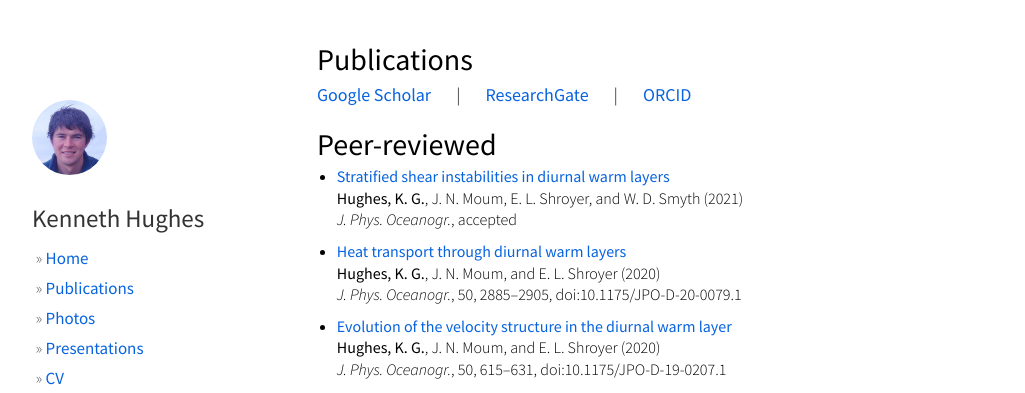
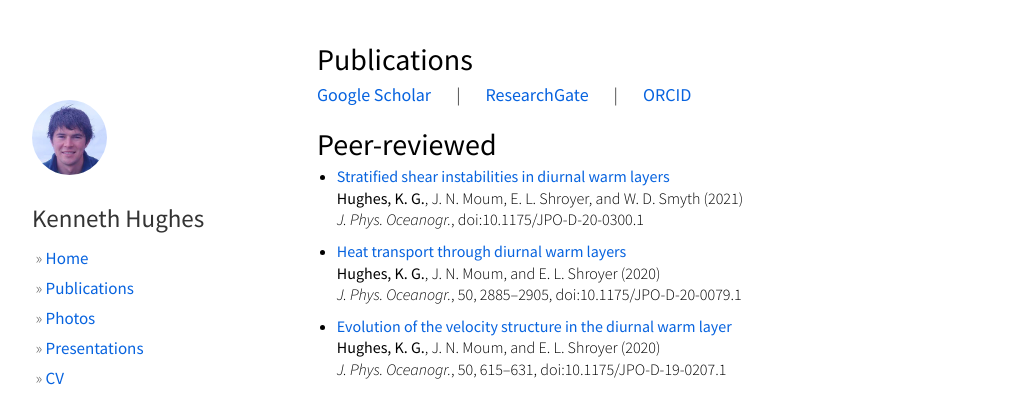
Before and after one commit to hugke729/hugke729.github.io, a Jekyll site: the page built from publications/index.md, in a window 1280 px wide and 900 px high. Shown: the top 393 px of the window, without its empty margins (53-1078 px from the left). Built offline with Jekyll 4.4.1, drawn with Linux system fonts in a browser that asks for light colours; nearby versions of some CDN libraries.

Commit message:
Add instabilities doi

```diff
--- a/publications/index.md
+++ b/publications/index.md
@@ -13,7 +13,7 @@
 
 * [Stratified shear instabilities in diurnal warm layers][pr12]
 __Hughes, K. G.__, J. N. Moum, E. L. Shroyer, and W. D. Smyth (2021)
-*J. Phys. Oceanogr.*, accepted
+*J. Phys. Oceanogr.*, doi:10.1175/JPO-D-20-0300.1
 
 * [Heat transport through diurnal warm layers][pr11]
 __Hughes, K. G.__, J. N. Moum, and E. L. Shroyer (2020)
@@ -80,7 +80,7 @@
 [oi]: http://orcid.org/0000-0001-5066-3310
 [rg]: https://www.researchgate.net/profile/Kenneth_Hughes2
 [gs]: https://scholar.google.ca/citations?hl=en&user=hi2Jk_0AAAAJ&view_op=list_works&gmla=AJsN-F4Zdrx9Pf-PPqjz6hrH-DheV_vXiMWX3S7tEtSkmvBg_8eGJ2SgiEqMtRP6Mb6ypgid5nG3qMSTEawch62wteDpnvaeOO0VaHGLMWMILMeUpYThUhuF9rPxErjMWzQge1QX58hN
-[pr12]: https://drive.google.com/file/d/1MZXZo42hWjX7uGOnT4u2p6bNXpeV-1qz/view?usp=sharing
+[pr12]: https://doi.org/10.1175/JPO-D-20-0300.1
 [pr11]: https://doi.org/10.1175/JPO-D-20-0079.1
 [pr10]: http://dx.doi.org/10.1175/JPO-D-19-0207.1
 [pr9]: http://dx.doi.org/10.1175/JPO-D-18-0132.1
```
